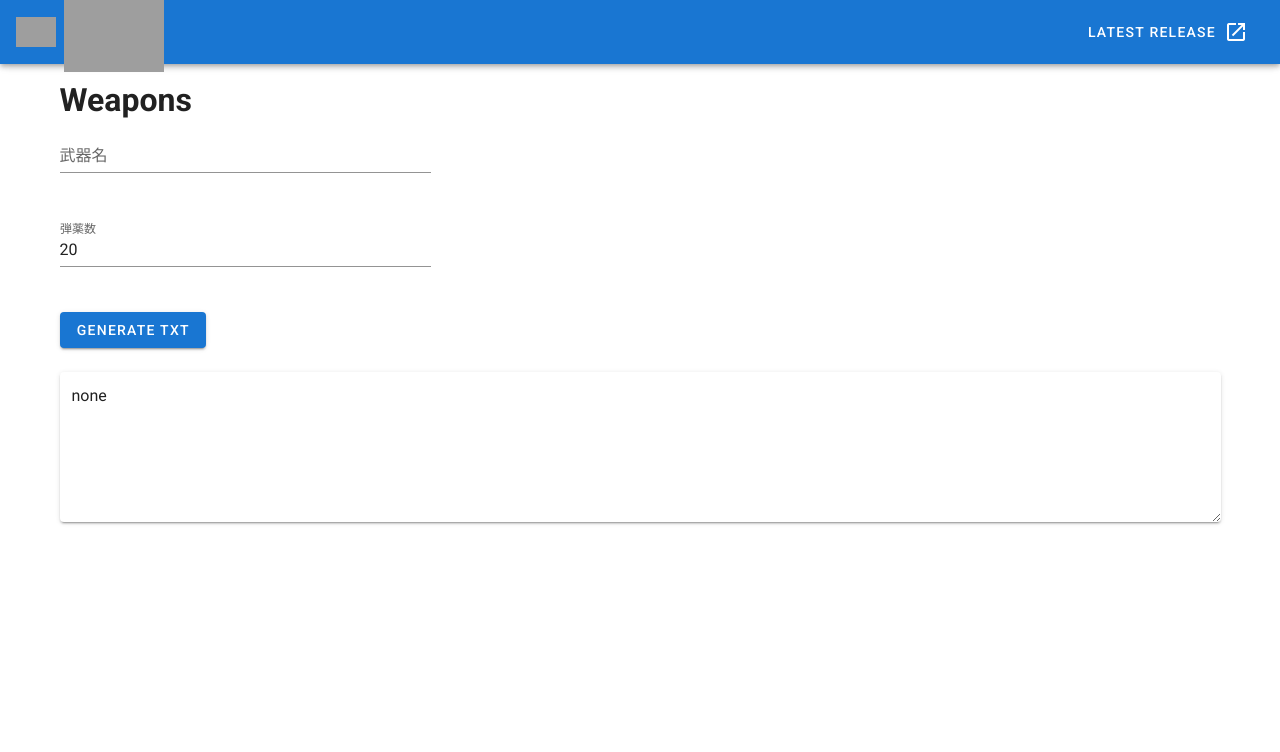
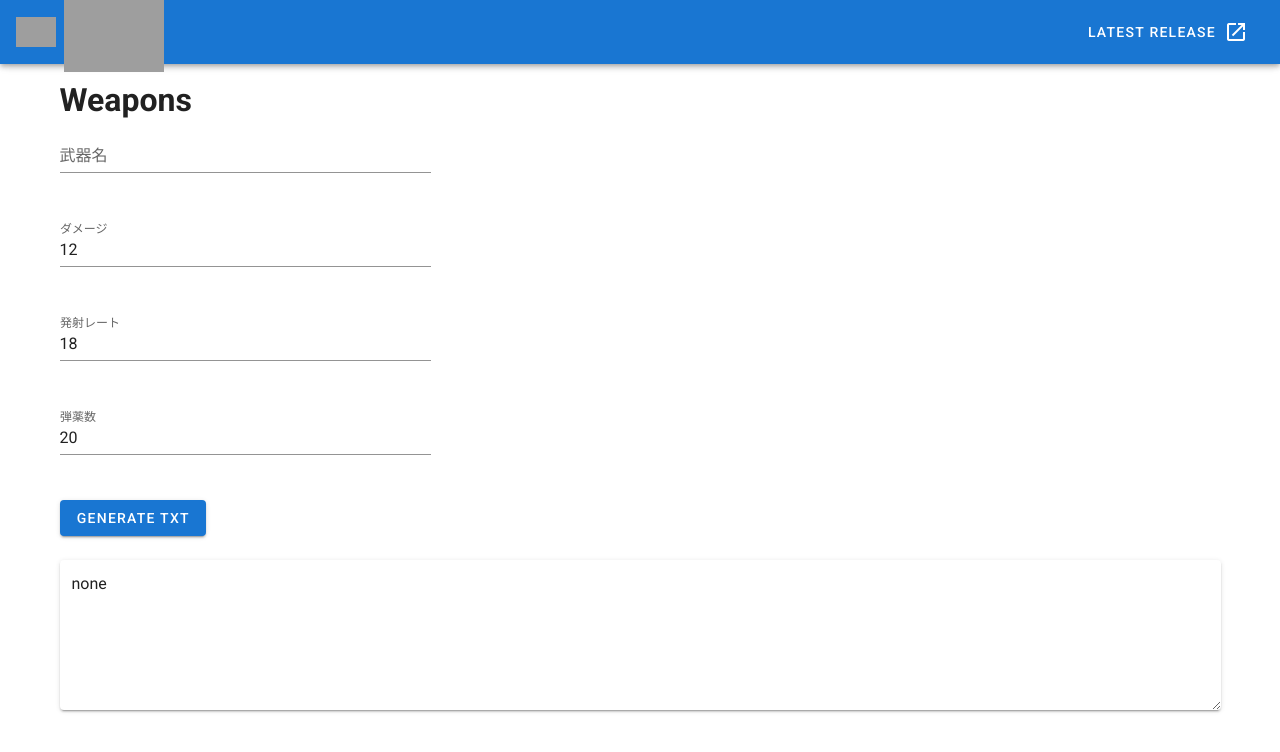
Before and after one commit to BlueSheep2804/r5rtool, a Vue app: page / in a window 1280 px wide. Shown: the top 752 px of the page. Built offline with nearby package versions, Linux system fonts and the light colour scheme; grey boxes are pictures that could not be loaded.

Commit message:
[ADD]ダメージと発射レートを変更できるように

```diff
--- a/src/views/Weapons.vue
+++ b/src/views/Weapons.vue
@@ -10,6 +10,30 @@
           label="武器名"
           placeholder="例: R-99"
           v-model="pr_printname"
+        ></v-text-field>
+      </v-col>
+    </v-row>
+    <v-row>
+      <v-col
+        cols="12"
+        sm="4"
+      >
+        <v-text-field
+          label="ダメージ"
+          type="number"
+          v-model="pr_damage_value"
+        ></v-text-field>
+      </v-col>
+    </v-row>
+    <v-row>
+      <v-col
+        cols="12"
+        sm="4"
+      >
+        <v-text-field
+          label="発射レート"
+          type="number"
+          v-model="pr_fire_rate"
         ></v-text-field>
       </v-col>
     </v-row>
@@ -58,7 +82,9 @@
     data: () => ({
       weapon_txt: 'none',
       pr_printname: '',
-      pr_ammo_clip_size: '20'
+      pr_ammo_clip_size: '20',
+      pr_damage_value: '12',
+      pr_fire_rate: '18',
     }),
     computed: {
     },
@@ -70,7 +96,13 @@
           description: this.pr_printname,
           longdesc: this.pr_printname,
 
-          ammo_clip_size: this.pr_ammo_clip_size
+          ammo_clip_size: this.pr_ammo_clip_size,
+          ammo_min_to_fire: '1',
+
+          damage_near_value: this.pr_damage_value,
+          damage_far_value: this.pr_damage_value,
+          damage_very_far_value: this.pr_damage_value,
+          fire_rate: this.pr_fire_rate,
         }
         this.weapon_txt = JSON.stringify(weapon_dict)
         this.weapon_txt = 'WeaponData\n' + this.weapon_txt
```
